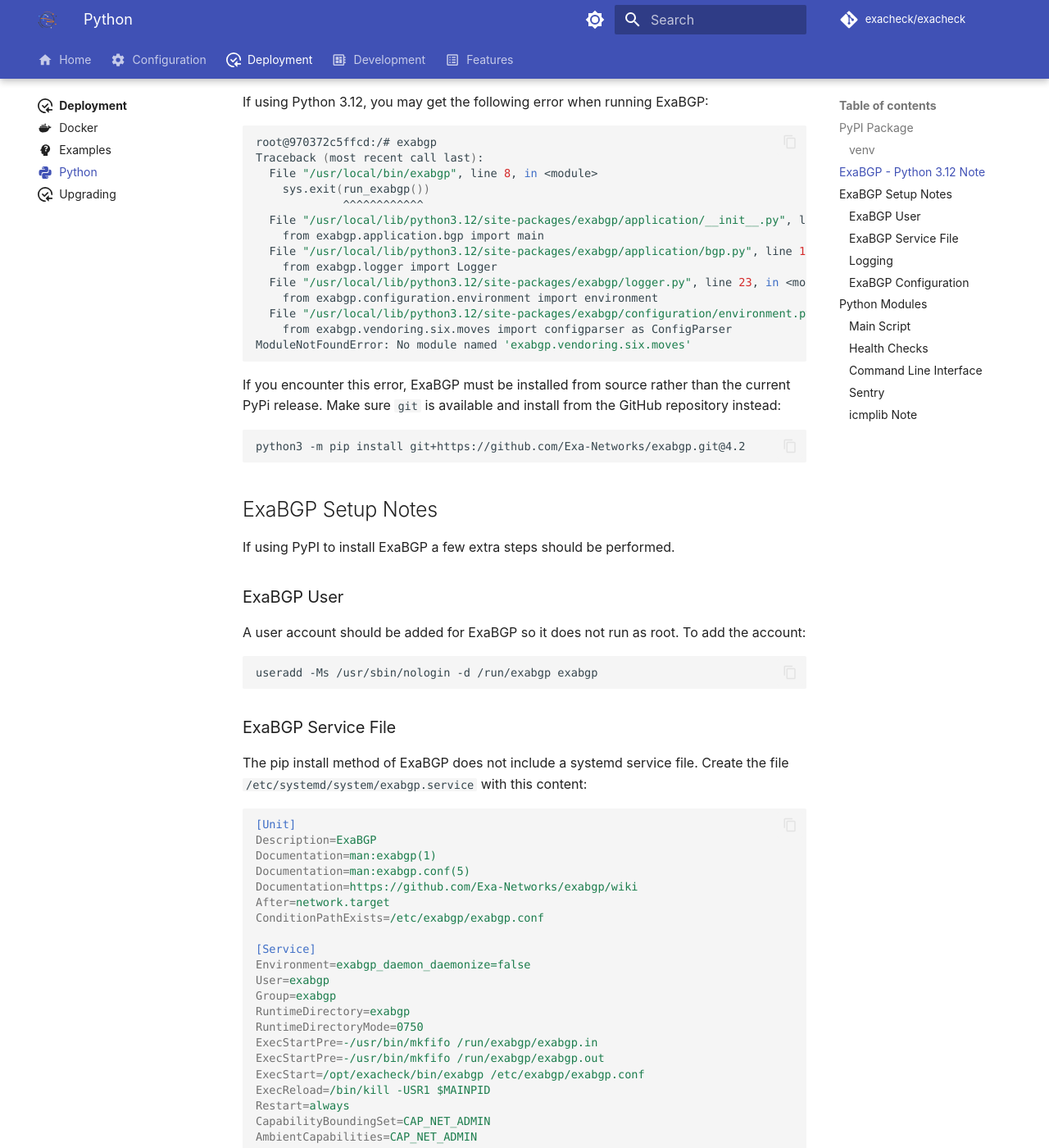
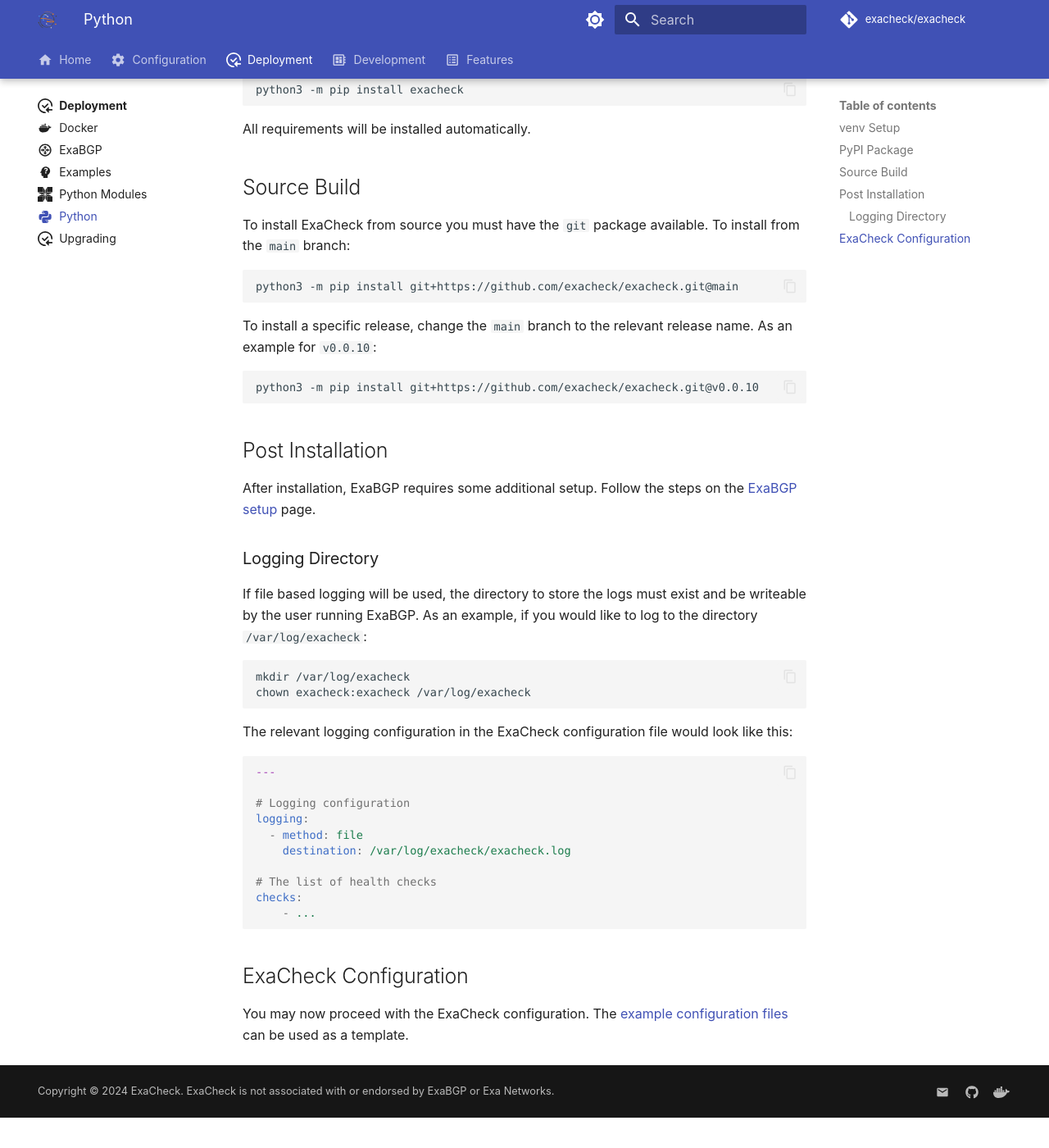
Before and after one commit to exacheck/exacheck-website, an MkDocs documentation site: the page built from docs/deployment/python.md, in a window 1280 px wide and 1400 px high, scrolled down 1003 px. Shown: the whole window at 82% size. Built offline with MkDocs 1.6.1 and Material for MkDocs 9.7.7, drawn with Linux system fonts in a browser that asks for light colours; comment, search, counter and statistics services are not loaded; after the commit the page ends 2366 px from its top, so only the background shows below that; some of the changed text lies outside the part shown.

Commit message:
update deployment related pages:
- split off Python modules that are used
- split off ExaBGP configuration from Python installation page
- make upgrade notes a bit more clear

````diff
--- /dev/null
+++ b/docs/deployment/exabgp.md
@@ -0,0 +1,155 @@
+---
+icon: material/router
+---
+
+# ExaBGP
+
+If installing ExaCheck from PyPi or source, ExaBGP requires some additional setup steps. If you are deploying the Docker container there is no need to follow the below steps.
+
+!!! warning
+    If using Python 3.12, you may get the following error when running ExaBGP:
+
+    ```bash
+    root@970372c5ffcd:/# exabgp
+    Traceback (most recent call last):
+    File "/usr/local/bin/exabgp", line 8, in <module>
+        sys.exit(run_exabgp())
+                ^^^^^^^^^^^^
+    File "/usr/local/lib/python3.12/site-packages/exabgp/application/__init__.py", line 18, in run_exabgp
+        from exabgp.application.bgp import main
+    File "/usr/local/lib/python3.12/site-packages/exabgp/application/bgp.py", line 18, in <module>
+        from exabgp.logger import Logger
+    File "/usr/local/lib/python3.12/site-packages/exabgp/logger.py", line 23, in <module>
+        from exabgp.configuration.environment import environment
+    File "/usr/local/lib/python3.12/site-packages/exabgp/configuration/environment.py", line 318, in <module>
+        from exabgp.vendoring.six.moves import configparser as ConfigParser
+    ModuleNotFoundError: No module named 'exabgp.vendoring.six.moves'
+    ```
+
+    If you encounter this error, ExaBGP must be installed from source rather than the current PyPi release. Make sure `git` is available and install from the GitHub repository instead:
+
+    ```bash
+    python3 -m pip install git+https://github.com/Exa-Networks/exabgp.git@4.2
+    ```
+
+## System User
+
+A user account should be added for ExaBGP so it does not run as root. To add the account:
+
+```bash
+useradd -Ms /usr/sbin/nologin -d /run/exabgp exabgp
+```
+
+## systemd Service File
+
+Installing ExaBGP from source or pip does not include a systemd service file. Create the file `/etc/systemd/system/exabgp.service` with this content:
+
+```ini
+[Unit]
+Description=ExaBGP
+Documentation=man:exabgp(1)
+Documentation=man:exabgp.conf(5)
+Documentation=https://github.com/Exa-Networks/exabgp/wiki
+After=network.target
+ConditionPathExists=/etc/exabgp/exabgp.conf
+
+[Service]
+Environment=exabgp_daemon_daemonize=false
+User=exabgp
+Group=exabgp
+RuntimeDirectory=exabgp
+RuntimeDirectoryMode=0750
+ExecStartPre=-/usr/bin/mkfifo /run/exabgp/exabgp.in
+ExecStartPre=-/usr/bin/mkfifo /run/exabgp/exabgp.out
+ExecStart=/opt/exacheck/bin/exabgp /etc/exabgp/exabgp.conf
+ExecReload=/bin/kill -USR1 $MAINPID
+Restart=always
+CapabilityBoundingSet=CAP_NET_ADMIN
+AmbientCapabilities=CAP_NET_ADMIN
+
+[Install]
+WantedBy=multi-user.target
+```
+
+Once the service file is created the service can be enabled to start on boot:
+
+```bash
+systemctl enable exabgp.service
+```
+
+## Configuration
+
+ExaBGP needs to be configured to use ExaCheck. By default, the ExaBGP and ExaCheck configuration will be sourced from the `/etc/exabgp` directory; create that directory if it does not already exist:
+
+```bash
+mkdir /etc/exabgp
+```
+
+### Environment File
+
+The ExaBGP environment file needs to be created. To generate a default environment file run the following command:
+
+```bash
+/opt/exacheck/bin/exabgp --fi > /etc/exabgp/exabgp.env
+```
+
+The following configuration options need to be changed in the environment file:
+
+- API `ack` set to `false`
+- ExaBGP user changed from `nobody` to `exabgp`
+
+A sed one liner to change the required values can be executed:
+
+```bash
+sed -i \
+    -e "s:ack = true:ack = false:" \
+    -e "s:user = 'nobody':user = 'exabgp':" \
+    /etc/exabgp/exabgp.env
+```
+
+### Configuration File
+
+The ExaBGP configuration file, `/etc/exabgp/exabgp.conf`, then needs to be created. An example template:
+
+```c
+# Define the ExaCheck process
+process exacheck {
+    run exacheck run;
+    encoder text;
+}
+
+# Connect to the BGP neighbor 192.0.2.1
+neighbor 192.0.2.1 {
+    description "Example BGP neighbor";
+
+    # This should be set to the ExaBGP router ID (eg. the main IP address of this server)
+    router-id 192.0.2.10;
+
+    # The local address to source BGP connections from
+    local-address 192.0.2.10;
+
+    # The local and peer AS numbers
+    local-as 65515;
+    peer-as 65515;
+
+    # The address family to advertise
+    family {
+        ipv4 unicast;
+    }
+
+    # Allow routes sent from the ExaCheck process to be sent to this neighbor
+    api {
+        processes [ exacheck ];
+    }
+}
+```
+
+For more configuration examples, see the [ExaCheck configuration examples page][ExaCheck Examples].
+
+Once ExaBGP and ExaCheck have been configured, the systemd service can then be started:
+
+```bash
+systemctl start exabgp.service
+```
+
+[ExaCheck Examples]: examples.md
--- a/docs/deployment/python.md
+++ b/docs/deployment/python.md
@@ -5,6 +5,36 @@
 # Python
 
 ExaCheck requires a recent version of Python; **Python 3.10 - 3.12 is required**. If you try to run ExaCheck on an earlier release of Python it will not work.
+
+## venv Setup
+
+While not required, it is recommended that ExaCheck is installed in a Python virtual environment. To setup a virtual environment, first ensure that the relevant `python-venv` package is installed for the distribution you are running:
+
+=== "Ubuntu/Debian"
+
+  ```bash
+  apt install python3-venv
+  ```
+
+=== "Alma/CentOS/RedHat"
+
+  Depending on the release, the venv module may already be installed. If not, install the `python3-virtualenv` package:
+
+  ```bash
+  yum install python3-virtualenv
+  ```
+
+The virtual environment can then be created. To create the environment in `/opt/exacheck`:
+
+```bash
+python3 -m venv /opt/exacheck
+```
+
+The environment should now be activated before continuing with the PyPi or source installation:
+
+```bash
+source /opt/exacheck/bin/activate
+```
 
 ## PyPI Package
 
@@ -16,118 +46,34 @@
 
 All requirements will be installed automatically.
 
-After installation you may configure ExaCheck using one of the [example configuration files][ExaCheck Examples] as a template.
+## Source Build
 
-### venv
-
-To install ExaCheck and ExaBGP in a Python virtual environment (in this example using `/opt/exacheck` as the root of the venv), follow the below steps:
-
-1. Create the virtual environment:
+To install ExaCheck from source you must have the `git` package available. To install from the `main` branch:
 
 ```bash
-python3 -m venv /opt/exacheck
+python3 -m pip install git+https://github.com/exacheck/exacheck.git@main
 ```
 
-2. Optionally, activate the environment:
+To install a specific release, change the `main` branch to the relevant release name. As an example for `v0.0.10`:
 
 ```bash
-source /opt/exacheck/bin/activate
+python3 -m pip install git+https://github.com/exacheck/exacheck.git@v0.0.10
 ```
 
-3. Install the ExaCheck package:
+## Post Installation
 
-```bash
-/opt/exacheck/bin/python3 -m pip install exacheck
-```
+After installation, ExaBGP requires some additional setup. Follow the steps on the [ExaBGP setup][ExaBGP Setup] page.
 
-ExaCheck and ExaBGP are now ready to use.
+### Logging Directory
 
-## ExaBGP - Python 3.12 Note
-
-If using Python 3.12, you may get the following error when running ExaBGP:
-
-```bash
-root@970372c5ffcd:/# exabgp
-Traceback (most recent call last):
-  File "/usr/local/bin/exabgp", line 8, in <module>
-    sys.exit(run_exabgp())
-             ^^^^^^^^^^^^
-  File "/usr/local/lib/python3.12/site-packages/exabgp/application/__init__.py", line 18, in run_exabgp
-    from exabgp.application.bgp import main
-  File "/usr/local/lib/python3.12/site-packages/exabgp/application/bgp.py", line 18, in <module>
-    from exabgp.logger import Logger
-  File "/usr/local/lib/python3.12/site-packages/exabgp/logger.py", line 23, in <module>
-    from exabgp.configuration.environment import environment
-  File "/usr/local/lib/python3.12/site-packages/exabgp/configuration/environment.py", line 318, in <module>
-    from exabgp.vendoring.six.moves import configparser as ConfigParser
-ModuleNotFoundError: No module named 'exabgp.vendoring.six.moves'
-```
-
-If you encounter this error, ExaBGP must be installed from source rather than the current PyPi release. Make sure `git` is available and install from the GitHub repository instead:
-
-```bash
-python3 -m pip install git+https://github.com/Exa-Networks/exabgp.git@4.2
-```
-
-## ExaBGP Setup Notes
-
-If using PyPI to install ExaBGP a few extra steps should be performed.
-
-### ExaBGP User
-
-A user account should be added for ExaBGP so it does not run as root. To add the account:
-
-```bash
-useradd -Ms /usr/sbin/nologin -d /run/exabgp exabgp
-```
-
-### ExaBGP Service File
-
-The pip install method of ExaBGP does not include a systemd service file. Create the file `/etc/systemd/system/exabgp.service` with this content:
-
-```ini
-[Unit]
-Description=ExaBGP
-Documentation=man:exabgp(1)
-Documentation=man:exabgp.conf(5)
-Documentation=https://github.com/Exa-Networks/exabgp/wiki
-After=network.target
-ConditionPathExists=/etc/exabgp/exabgp.conf
-
-[Service]
-Environment=exabgp_daemon_daemonize=false
-User=exabgp
-Group=exabgp
-RuntimeDirectory=exabgp
-RuntimeDirectoryMode=0750
-ExecStartPre=-/usr/bin/mkfifo /run/exabgp/exabgp.in
-ExecStartPre=-/usr/bin/mkfifo /run/exabgp/exabgp.out
-ExecStart=/opt/exacheck/bin/exabgp /etc/exabgp/exabgp.conf
-ExecReload=/bin/kill -USR1 $MAINPID
-Restart=always
-CapabilityBoundingSet=CAP_NET_ADMIN
-AmbientCapabilities=CAP_NET_ADMIN
-
-[Install]
-WantedBy=multi-user.target
-```
-
-Once the service file is created the service can be enabled to start on boot:
-
-```bash
-systemctl enable exabgp.service
-```
-
-### Logging
-
-If enabling logging to the path `/var/log/exacheck`, create the directory and set permissions:
+If file based logging will be used, the directory to store the logs must exist and be writeable by the user running ExaBGP. As an example, if you would like to log to the directory `/var/log/exacheck`:
 
 ```bash
 mkdir /var/log/exacheck
 chown exacheck:exacheck /var/log/exacheck
 ```
 
-A logging configuration in `exacheck.yaml` would look like:
+The relevant logging configuration in the ExaCheck configuration file would look like this:
 
 ```yaml
 ---
@@ -142,95 +88,10 @@
 --8<--
 ```
 
-### ExaBGP Configuration
+## ExaCheck Configuration
 
-Create the ExaBGP and ExaCheck configuration files. By default they will be sourced from `/etc/exabgp`. The directory will need to be created:
+You may now proceed with the ExaCheck configuration. The [example configuration files][ExaCheck Examples] can be used as a template.
 
-```bash
-mkdir /etc/exabgp
-```
-
-Create the default ExaBGP environment file:
-
-```bash
-/opt/exacheck/bin/exabgp --fi > /etc/exabgp/exabgp.env
-```
-
-The following configuration options need to be changed in the environment file:
-
-- API `ack` set to `false`
-- ExaBGP user changed from `nobody` to `exabgp`
-
-A sed one liner to change the required values can be executed:
-
-```bash
-sed -i \
-    -e "s:ack = true:ack = false:" \
-    -e "s:user = 'nobody':user = 'exabgp':" \
-    /etc/exabgp/exabgp.env
-```
-
-Once ExaBGP and ExaCheck has been configured (see the [configuration examples page][ExaCheck Examples]) the ExaBGP service can be started:
-
-```bash
-systemctl start exabgp.service
-```
-
-## Python Modules
-
-Various Python modules are required to use ExaCheck. The current requirements and their versions can be found in the [pyproject.toml file][ExaCheck PyProject].
-
-### Main Script
-
-These dependencies are used as a part of the main script.
-
-- [Apprise][Apprise]: `apprise` is used to handle notifications to external services.
-- [ExaBGP][ExaBGP]: `exabgp` is used to actually talk BGP; ExaCheck communicates with ExaBGP to announce or withdraw routes as needed.
-- [Loguru][Loguru]: `loguru` is used for logging.
-- [Pydantic][Pydantic]: `pydantic` is used to validate and store the configuration objects and check results.
-- [PyYAML][PyYAML]: `pyyaml` is used to load and parse the configuration file into a dict, ready for [Pydantic][Pydantic] to consume.
-- [setproctitle][setproctitle]: `setproctitle` will change the process title for the child processes.
-- [tabulate][tabulate]: `tabulate` is used to format output into a table.
-- [UltraJSON][UltraJSON]: `ujson` is used for loading configuration from JSON.
-
-### Health Checks
-
-These dependencies are required for the various health checks to work.
-
-- [dnspython][dnspython]: `dnspython` is used for the `dns` health check method and to look up hostnames when required for other checks.
-- [requests][requests]: `requests` is used for the `http` health check method.
-- [icmplib][icmplib]: `icmplib` is used for the `icmp` health check method.
-- [ntplib][ntplib]: `ntplib` is used for the `ntp` health check method.
-
-### Command Line Interface
-
-These dependencies are required for the command line interface.
-
-- [Click][Click]: `click` provides the command line interface.
-
-### Sentry
-
-If you would like to enable [Sentry][Sentry] support, the `sentry-sdk` module must be installed.
-
-### icmplib Note
-
-By default, [icmplib][icmplib] is used in non-privileged mode. There **ARE** some requirements for this to work depending on the Linux distribution, see step 2 on the [icmplib without privileges][icmplib without privileges] page.
-
-[Click]: https://click.palletsprojects.com/
-[dnspython]: https://www.dnspython.org/
-[ExaBGP]: https://github.com/Exa-Networks/exabgp
-[ExaCheck PyProject]: https://github.com/exacheck/exacheck/blob/main/pyproject.toml
-[icmplib without privileges]: https://github.com/ValentinBELYN/icmplib/blob/main/docs/6-use-icmplib-without-privileges.md
-[icmplib]: https://github.com/ValentinBELYN/icmplib
-[Loguru]: https://github.com/Delgan/loguru
-[ntplib]: https://github.com/cf-natali/ntplib
-[Pydantic]: https://docs.pydantic.dev/
-[PyYAML]: https://pyyaml.org/
-[requests]: https://requests.readthedocs.io/en/latest/
-[setproctitle]: https://github.com/dvarrazzo/py-setproctitle
-[tabulate]: https://github.com/astanin/python-tabulate
-[UltraJSON]: https://github.com/ultrajson/ultrajson
-[Apprise]: https://github.com/caronc/apprise
-[Sentry]: https://sentry.io/welcome/
 [ExaCheck PyPI Package Repository]: https://pypi.org/project/exacheck/
+[ExaBGP Setup]: exabgp.md
 [ExaCheck Examples]: examples.md
````
Also changed, not shown: docs/deployment/index.md (+9 -3 lines), docs/deployment/modules.md (added, +64 -0 lines), docs/deployment/upgrading.md (+5 -1 lines), 1 other file.
